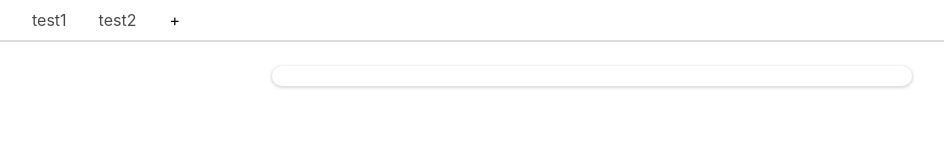
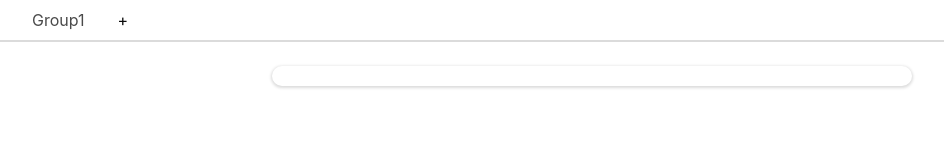
Before and after one commit to AmalAkh/to-do-react-app, a React (Vite) app: page / in a window 1280 px wide. Shown: the top 160 px of the page, without its empty margins (48-992 px from the left). Built offline with nearby package versions, Linux system fonts and the light colour scheme.

Commit message:
Top menu was added

```diff
--- a/package.json
+++ b/package.json
@@ -13,6 +13,8 @@
     "bulma": "^0.9.4",
     "react": "^18.2.0",
     "react-dom": "^18.2.0",
+    "react-drag-listview": "^2.0.0",
+    "react-dragula": "^1.1.17",
     "sass": "^1.64.0"
   },
   "devDependencies": {
--- a/src/App.jsx
+++ b/src/App.jsx
@@ -2,15 +2,51 @@ import { useState } from 'react'
 import reactLogo from './assets/react.svg'
 import viteLogo from '/vite.svg'
 import './App.scss'
+import ReactDragListView from 'react-drag-listview/lib/index.js';
 
+import Group from './abstractions/group'
+
+function createInitialGroups()
+{
+  return [new Group("Group1")]
+}
 function App() {
-  const [groups, setGroups] = useState(["test1", "test2"]);
+  const [groups, setGroups] = useState(createInitialGroups());
   const [currentGroup, setCurrentGroup] = useState("");
 
+  function updateGroupName(name, groupIndex)
+  {
+    console.log("updated")
+    setGroups([...groups.map((item, index)=>
+      {
+        if(index == groupIndex)
+        {
+          return {...item, name:name}
+        }else
+        {
+          return item;
+        }
+      })])
+  }
+  function changeGroupPosition(fromIndex, toIndex)
+  {
+    /*let newGroups = Object.assign({}, group);
+    let element = newGroups[fromIndex];
+    newGroups[fromIndex] = newGroups[index]
+    newGroups[toIndex] = element;
+    setGroups(newGroup)*/
+    const data = [...groups];
+    const item = data.splice(fromIndex, 1)[0];
+    data.splice(toIndex, 0, item);
+    setGroups(data)
+  }
+  function removeGroup(id)
+  {
 
+  }
   function addNewGroup()
   {
-   setGroups([...groups, "test3"])
+   setGroups([...groups, new Group(`Group ${groups.length}`)])
   }
 
   return (
@@ -18,19 +54,23 @@ function App() {
       <div className="tabs">
 
           <ul>
-            {groups.map((group)=>
+            {groups.map((group, index)=>
             {
               return (
-              <li className={currentGroup==group ? "is-active":""} key={group} onClick={()=>{setCurrentGroup(group)}}>
-                <a>{group}</a>
-              </li>
+
+                <li className={currentGroup==group.id ? "is-active":""} key={index} onClick={()=>{setCurrentGroup(group.id)}}>
+                  <a className="group-editable-name" >{group.name}</a>
+                </li>
+
               )
             })}
+
             <li>
               <button className="button is-white" onClick={addNewGroup}>+</button>
             </li>
 
           </ul>
+
       </div>
       <div className="container main-content-container	">
         <div className='content-block'>
--- a/src/App.scss
+++ b/src/App.scss
@@ -13,3 +13,26 @@
     border-radius: 0.75rem;
   }
 }
+.tabs
+{
+  a
+  {
+    transition: all 0.25s;
+    &:focus, &:active
+    {
+
+
+      outline:0px;
+    }
+  }
+  &::-webkit-scrollbar {
+    display: none;
+  }
+
+  /* Hide scrollbar for IE, Edge and Firefox */
+
+    -ms-overflow-style: none;  /* IE and Edge */
+    scrollbar-width: none;  /* Firefox */
+
+
+}
--- a/src/abstractions/group.js
+++ b/src/abstractions/group.js
@@ -3,6 +3,6 @@ export default class Group
     constructor(name)
     {
         this.name = name;
-        this.id = String(Math.random()*1000);
+        this.id = String(Math.round(Math.random()*10000));
     }
 }
--- a/src/index.scss
+++ b/src/index.scss
@@ -1,3 +1,17 @@
 $tabs-border-bottom-width:2px;
 $tabs-link-hover-border-bottom-color:#bdbdbd;
 @import "/node_modules/bulma/bulma.sass";
+
+
+.invisible-input
+{
+    background-color: none;
+    border:none;
+    padding: 0px;
+    height: auto;
+    box-shadow:none;
+    &:active, &:focus
+    {
+        box-shadow: none;
+    }
+}
```
Also changed, not shown: 1 other file (tests, documents, lock files or other folders).
